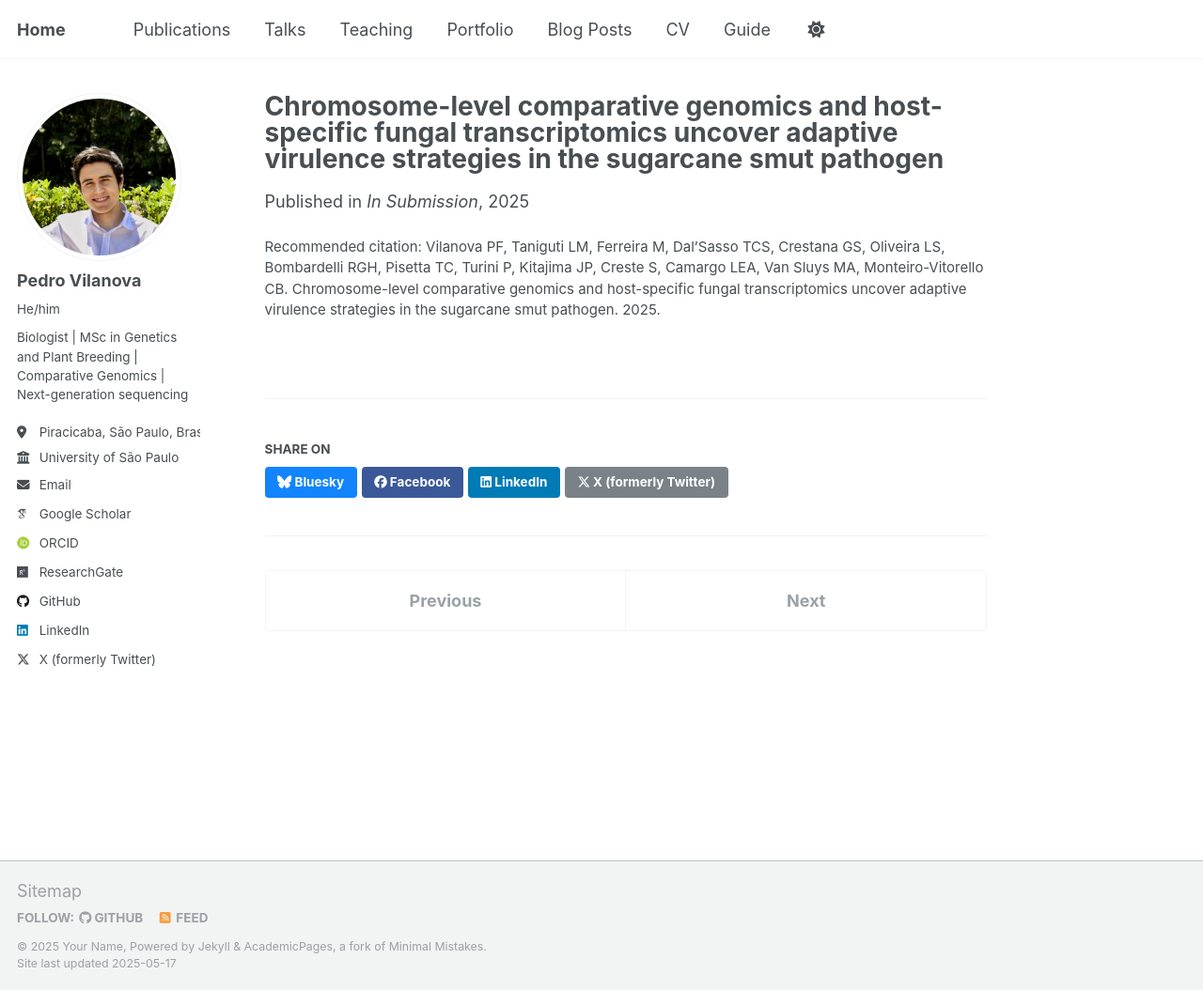
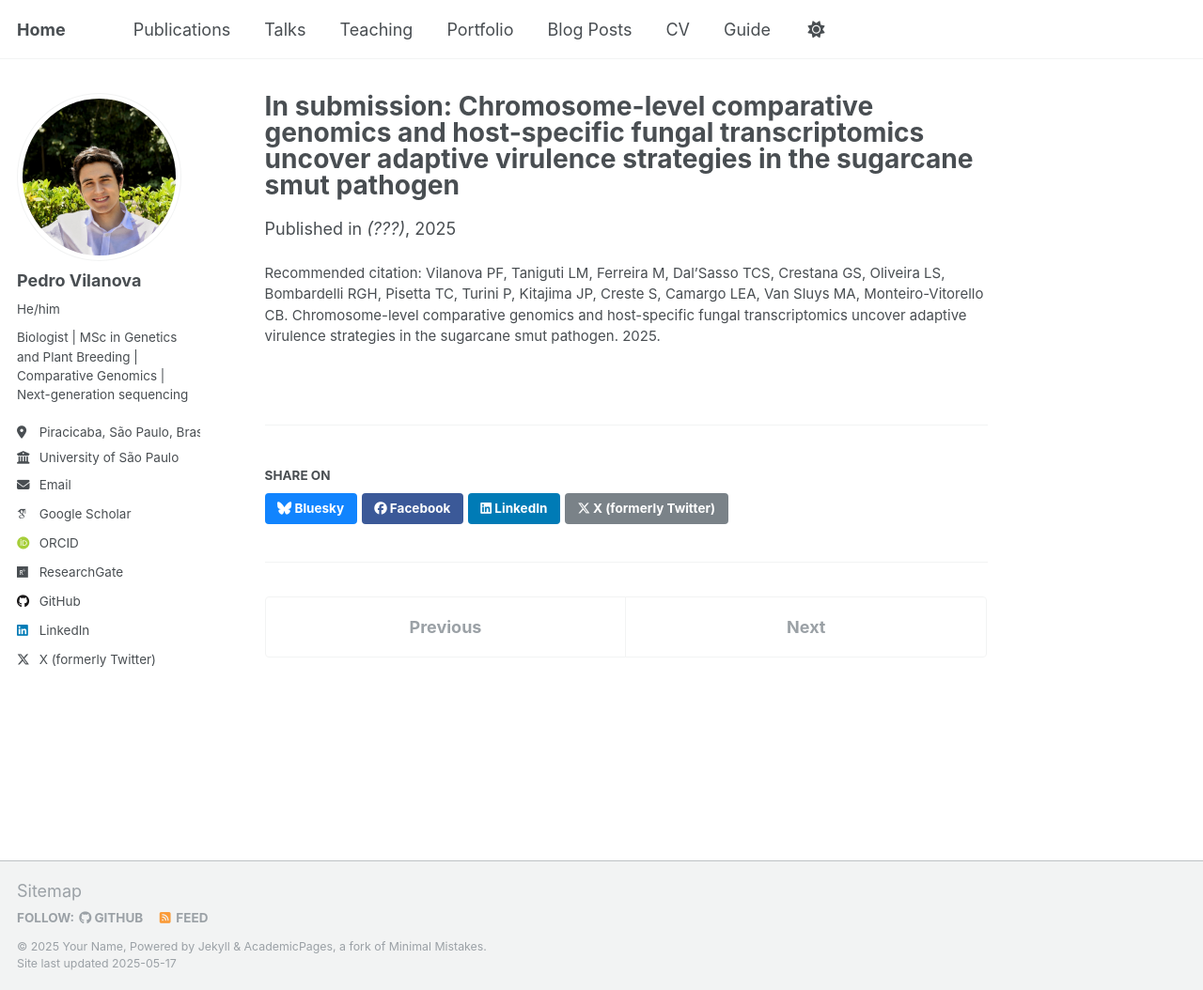
Before and after one commit to pedrofvilanova/pedrofvilanova.github.io, a Jekyll site: the page built from _publications/paper1.md, in a window 1280 px wide and 1054 px high. Shown: the whole window at 94% size. Built offline with Jekyll 4.4.1, drawn with Linux system fonts in a browser that asks for light colours; some web fonts are replaced.

```diff
--- a/_publications/paper1.md
+++ b/_publications/paper1.md
@@ -1,9 +1,9 @@
 ---
-title: "Chromosome-level comparative genomics and host-specific fungal transcriptomics uncover adaptive virulence strategies in the sugarcane smut pathogen"
+title: "In submission: Chromosome-level comparative genomics and host-specific fungal transcriptomics uncover adaptive virulence strategies in the sugarcane smut pathogen"
 collection: publications
 category: manuscripts
 permalink: /publication/paper1
 date: 2025-05-01
-venue: 'In Submission'
+venue: '(???)'
 citation: 'Vilanova PF, Taniguti LM, Ferreira M, Dal’Sasso TCS, Crestana GS, Oliveira LS, Bombardelli RGH, Pisetta TC, Turini P, Kitajima JP, Creste S, Camargo LEA, Van Sluys MA, Monteiro-Vitorello CB. Chromosome-level comparative genomics and host-specific fungal transcriptomics uncover adaptive virulence strategies in the sugarcane smut pathogen. 2025.'
 ---
```
